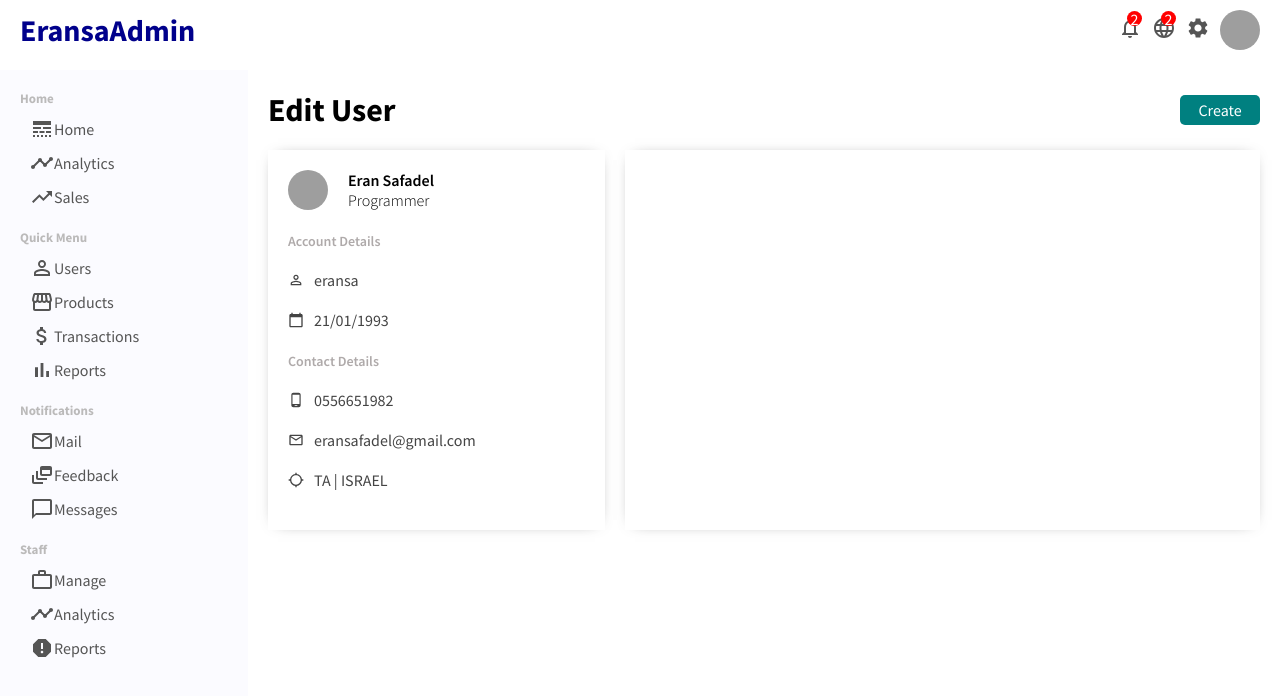
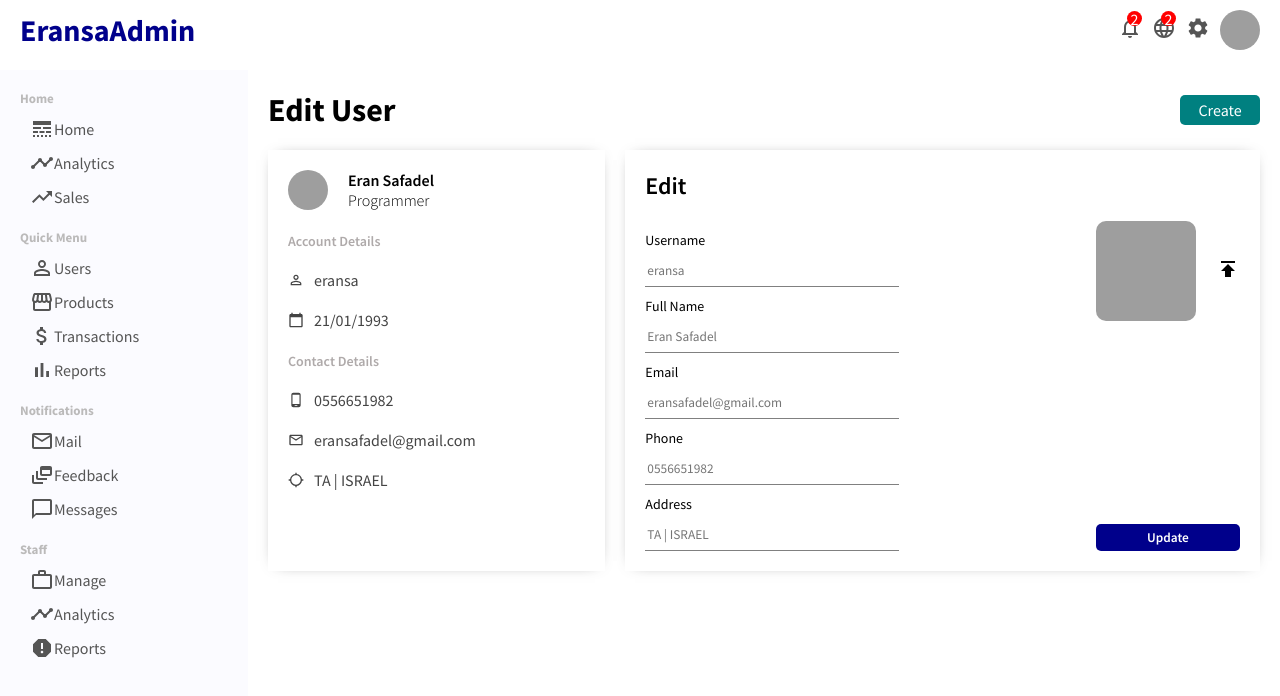
Before and after one commit to eransafadel/Admin-Panel, a React (Create React App) app: page /user/1 in a window 1280 px wide. Shown: the top 696 px of the page. Built offline with nearby package versions, Linux system fonts and the light colour scheme; grey boxes are pictures that could not be loaded.

Commit message:
seperate userUpdate component

```diff
--- a/src/pages/user/user.css
+++ b/src/pages/user/user.css
@@ -40,67 +40,3 @@
     box-shadow: 0px 0px 15px -10px rgba(0, 0, 0, 0.75);
     margin-left: 20px;
   }
-
-
-
-  .userUpdateTitle{
-      font-size: 24px;
-      font-weight: 600;
-  }
-
-  .userUpdateForm{
-      display: flex;
-      justify-content: space-between;
-      margin-top: 20px;
-  }
-
-  .userUpdateItem{
-      display: flex;
-      flex-direction: column;
-      margin-top: 10px;
-  }
-
-  .userUpdateItem>label{
-      margin-bottom: 5px;
-      font-size: 14px;
-  }
-
-  .userUpdateInput{
-      border: none;
-      width: 250px;
-      height: 30px;
-      border-bottom: 1px solid gray;
-  }
-
-  .userUpdateRight{
-      display: flex;
-      flex-direction: column;
-      justify-content: space-between;
-  }
-
-  .userUpdateUpload{
-      display: flex;
-      align-items: center;
-  }
-
-  .userUpdateImg{
-      width: 100px;
-      height: 100px;
-      border-radius: 10px;
-      object-fit: cover;
-      margin-right: 20px;
-  }
-
-  .userUpdateIcon{
-      cursor: pointer;
-  }
-
-  .userUpdateButton{
-      border-radius: 5px;
-      border: none;
-      padding: 5px;
-      cursor: pointer;
-      background-color: darkblue;
-      color: white;
-      font-weight: 600;
-  }
--- a/src/pages/user/userContainer/UserContainer.jsx
+++ b/src/pages/user/userContainer/UserContainer.jsx
@@ -1,7 +1,9 @@
+import { Publish } from '@material-ui/icons';
 import React from 'react';
 import UserShowBottom from '../userShowBottom/UserShowBottom';
 import UserShowTop from '../userShowTop/UserShowTop';
 import "./userContainer.css";
+import UserUpdate from './userUpdate/UserUpdate';
 
 const UserContainer = () => {
   return (
@@ -10,7 +12,7 @@ const UserContainer = () => {
         <UserShowTop/>
         <UserShowBottom/>
     </div>
-    <div className="userUpdate"></div>
+    <UserUpdate/>
   </div>
   )
 }
--- a/src/pages/user/userContainer/userContainer.css
+++ b/src/pages/user/userContainer/userContainer.css
@@ -9,11 +9,3 @@
     -webkit-box-shadow: 0px 0px 15px -10px rgba(0, 0, 0, 0.75);
     box-shadow: 0px 0px 15px -10px rgba(0, 0, 0, 0.75);
   }
-
-  .userUpdate {
-    flex: 2;
-    padding: 20px;
-    -webkit-box-shadow: 0px 0px 15px -10px rgba(0, 0, 0, 0.75);
-    box-shadow: 0px 0px 15px -10px rgba(0, 0, 0, 0.75);
-    margin-left: 20px;
-  }
--- /dev/null
+++ b/src/pages/user/userContainer/userUpdate/UserUpdate.jsx
@@ -0,0 +1,27 @@
+import React from 'react';
+import data from "../../data/data";
+import UserUpdateItem from "./userUpdateItem/UserUpdateItem";
+import "./userUpdate.css";
+import UserUpdateRight from './userUpdateRight/UserUpdateRight';
+
+const UserUpdate = () => {
+  return (
+    <div className="userUpdate">
+          <span className="userUpdateTitle">Edit</span>
+          <form className="userUpdateForm">
+            <div className="userUpdateLeft">
+
+              <UserUpdateItem title="Username" value={data.username}/>
+              <UserUpdateItem title="Full Name" value={data.fullname}/>
+              <UserUpdateItem title="Email" value={data.mail}/>
+              <UserUpdateItem title="Phone" value={data.phone}/>
+              <UserUpdateItem title="Address" value={data.location}/>
+
+            </div>
+            <UserUpdateRight/>
+          </form>
+        </div>
+  )
+}
+
+export default UserUpdate;
--- /dev/null
+++ b/src/pages/user/userContainer/userUpdate/userUpdate.css
@@ -0,0 +1,73 @@
+
+  .userUpdate {
+    flex: 2;
+    padding: 20px;
+    -webkit-box-shadow: 0px 0px 15px -10px rgba(0, 0, 0, 0.75);
+    box-shadow: 0px 0px 15px -10px rgba(0, 0, 0, 0.75);
+    margin-left: 20px;
+  }
+
+
+
+
+  .userUpdateTitle{
+    font-size: 24px;
+    font-weight: 600;
+}
+
+.userUpdateForm{
+    display: flex;
+    justify-content: space-between;
+    margin-top: 20px;
+}
+
+.userUpdateItem{
+    display: flex;
+    flex-direction: column;
+    margin-top: 10px;
+}
+
+.userUpdateItem>label{
+    margin-bottom: 5px;
+    font-size: 14px;
+}
+
+.userUpdateInput{
+    border: none;
+    width: 250px;
+    height: 30px;
+    border-bottom: 1px solid gray;
+}
+/*
+.userUpdateRight{
+    display: flex;
+    flex-direction: column;
+    justify-content: space-between;
+}
+
+.userUpdateUpload{
+    display: flex;
+    align-items: center;
+}
+
+.userUpdateImg{
+    width: 100px;
+    height: 100px;
+    border-radius: 10px;
+    object-fit: cover;
+    margin-right: 20px;
+}
+
+.userUpdateIcon{
+    cursor: pointer;
+}
+
+.userUpdateButton{
+    border-radius: 5px;
+    border: none;
+    padding: 5px;
+    cursor: pointer;
+    background-color: darkblue;
+    color: white;
+    font-weight: 600;
+} */
--- /dev/null
+++ b/src/pages/user/userContainer/userUpdate/userUpdateItem/UserUpdateItem.jsx
@@ -0,0 +1,17 @@
+import React from 'react';
+import "./userUpdateItem.css";
+
+const UserUpdateItem = ({title,value}) => {
+  return (
+    <div className="userUpdateItem">
+    <label>{title}</label>
+    <input
+      type="text"
+      placeholder={value}
+      className="userUpdateInput"
+    />
+  </div>
+  )
+}
+
+export default UserUpdateItem
--- /dev/null
+++ b/src/pages/user/userContainer/userUpdate/userUpdateItem/userUpdateItem.css
@@ -0,0 +1,17 @@
+.userUpdateItem{
+    display: flex;
+    flex-direction: column;
+    margin-top: 10px;
+}
+
+.userUpdateItem>label{
+    margin-bottom: 5px;
+    font-size: 14px;
+}
+
+.userUpdateInput{
+    border: none;
+    width: 250px;
+    height: 30px;
+    border-bottom: 1px solid gray;
+}
--- /dev/null
+++ b/src/pages/user/userContainer/userUpdate/userUpdateRight/UserUpdateRight.jsx
@@ -0,0 +1,25 @@
+import React from 'react';
+import { Publish } from '@material-ui/icons';
+import "./userUpdateRight.css";
+import data from "../../../data/data";
+
+const UserUpdateRight = () => {
+  return (
+    <div className="userUpdateRight">
+              <div className="userUpdateUpload">
+                <img
+                  className="userUpdateImg"
+                  src={data.image}
+                  alt=""
+                />
+                <label htmlFor="file">
+                  <Publish className="userUpdateIcon" />
+                </label>
+                <input type="file" id="file" style={{ display: "none" }} />
+              </div>
+              <button className="userUpdateButton">Update</button>
+            </div>
+  )
+}
+
+export default UserUpdateRight
--- /dev/null
+++ b/src/pages/user/userContainer/userUpdate/userUpdateRight/userUpdateRight.css
@@ -0,0 +1,32 @@
+.userUpdateRight{
+    display: flex;
+    flex-direction: column;
+    justify-content: space-between;
+}
+
+.userUpdateUpload{
+    display: flex;
+    align-items: center;
+}
+
+.userUpdateImg{
+    width: 100px;
+    height: 100px;
+    border-radius: 10px;
+    object-fit: cover;
+    margin-right: 20px;
+}
+
+.userUpdateIcon{
+    cursor: pointer;
+}
+
+.userUpdateButton{
+    border-radius: 5px;
+    border: none;
+    padding: 5px;
+    cursor: pointer;
+    background-color: darkblue;
+    color: white;
+    font-weight: 600;
+}
```
